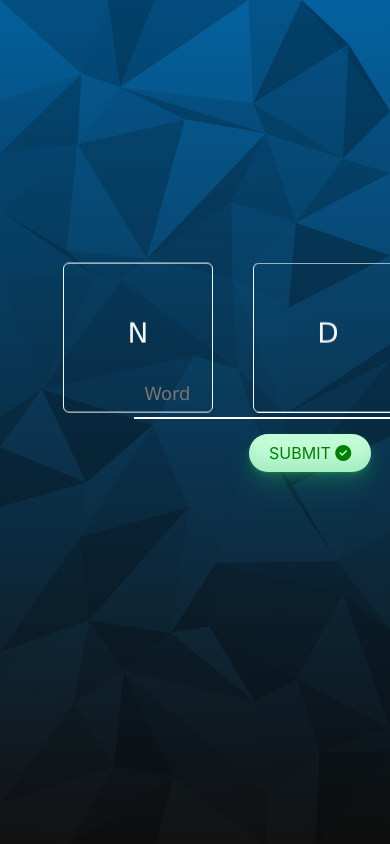
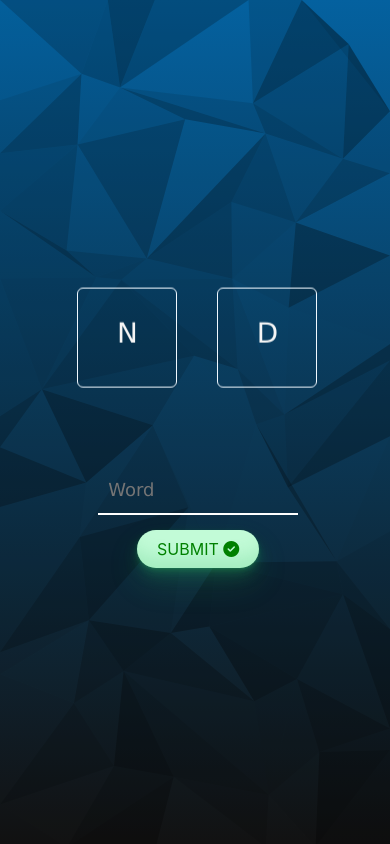
Before and after one commit to Hitstar53/Code-Red-Pre-Event, a Django app: template templates/level_2.html in a window 390 px wide. Run offline with Django 4.2, Linux system fonts and the light colour scheme; the template is opened without the code that fills it: values that come from a table or form of the project are taken from there, others are empty; data comes from the database, SQL or seed files in the repository; both versions use the stored data as it was after the commit; some libraries are stand-ins or nearby versions.

Commit message:
level 2 made responsive for mobile

```diff
--- a/static/css/level_2.css
+++ b/static/css/level_2.css
@@ -150,3 +150,31 @@ form {
     transform: translate(-40%, -60%);
   }
 }
+
+@media(max-width:786px)
+{
+  .container {
+    margin-left: 6.2rem;
+    margin-top: 20rem;
+    z-index: 5;
+  }
+
+  .cards-container {
+    transform: translate(-40%, -60%);
+    margin-left: -1.6rem;
+    z-index: 4;
+  }
+  .card {
+    width: 100px;
+    height: 100px;
+  }
+  .input-field {
+    width: 200px;
+    margin-left: -12rem;
+    margin-top: 12rem;
+  }
+  .start-button {
+    margin-left: -12rem;
+    margin-top: 16rem;
+  }
+}
```
Also changed, not shown: db.sqlite3.
